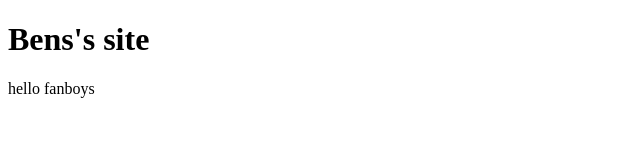
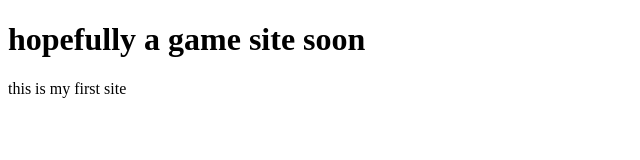
Before and after one commit to bluelander123/bluelander123.github.io, a plain HTML site: page index.html in a window 1280 px wide. Shown: the whole page, without its empty margins (0-640 px from the left). Drawn offline with Linux system fonts and the light colour scheme.

Commit message:
Update index.html

```diff
--- a/index.html
+++ b/index.html
@@ -6,8 +6,8 @@
 </head>
 <body>
 
-<h1>Bens's site</h1>
-<p> hello fanboys </p>
+<h1>hopefully a game site soon</h1>
+<p> this is my first site </p>
 
 </body>
 </html>
```
